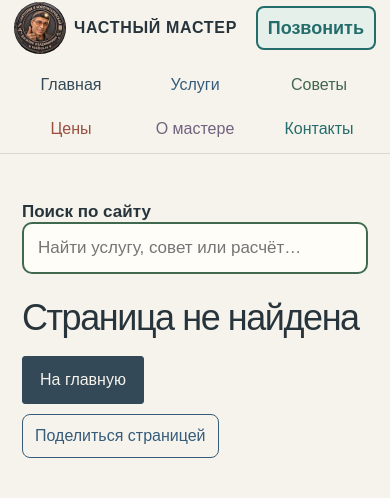
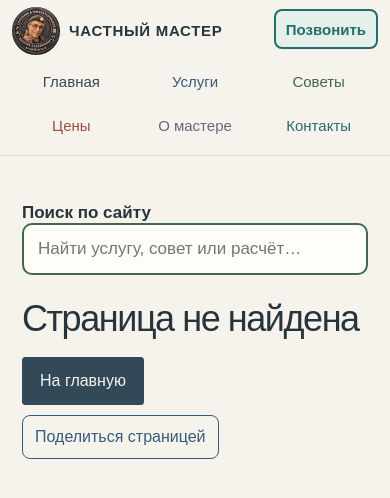
Before and after one commit to Vasiliili/vasilico-site, a website: page index.html in a window 390 px wide. Drawn offline with Linux system fonts and the light colour scheme.

Commit message:
Fix mobile header navigation and article typography

```diff
--- a/style.css
+++ b/style.css
@@ -205,3 +205,79 @@ body{font-size:18px}.inner{--accent:inherit}.lede,.card p,.step p{font-size:18px
 
 /* Инструменты мастера: общие карточки и компактные ссылки в статьях. */
 .tools-grid,.tool-mini-grid{display:grid;grid-template-columns:repeat(auto-fit,minmax(min(100%,210px),1fr));gap:16px}.tool-card{padding:18px;min-width:0}.tool-card h2{font-size:1.2rem}.tool-images{display:flex;gap:8px;align-items:center}.tool-photo{display:block;flex:1;min-width:0}.tool-photo img{display:block;width:100%;height:180px;object-fit:contain;background:#f7f5ef}.tool-mini-grid{grid-template-columns:repeat(auto-fit,minmax(min(100%,145px),1fr));gap:12px}.tool-mini{display:flex;flex-direction:column;gap:6px;padding:10px;border:1px solid #c8c5bc;border-radius:10px;color:inherit;text-decoration:underline}.tool-mini img{display:block;width:100%;height:110px;object-fit:contain}.tool-mini span{font-size:.95rem}.tool-related h3{margin-top:1em}
+
+
+/* Mobile layout safeguard: full six-link navigation on every static article. */
+@media (max-width:1000px){
+  :root{--header:156px}
+  body>header{
+    position:fixed;
+    top:0;left:0;right:0;
+    width:100%;
+    height:var(--header);
+    min-height:0;
+    display:flex;
+    flex-direction:column;
+    align-items:stretch;
+    justify-content:flex-start;
+    gap:0;
+    padding:5px 12px 4px;
+    overflow:visible;
+  }
+  body>header>.brand{
+    flex:0 0 52px;
+    width:calc(100% - 112px);
+    min-width:0;
+    height:52px;
+    min-height:0;
+    margin:0;
+    display:flex;
+    align-items:center;
+    gap:9px;
+  }
+  body>header>.brand span{font-size:15px;line-height:1.2;overflow-wrap:normal}
+  body>header>.brand .brand-logo{width:48px;height:48px;flex:0 0 48px}
+  body>header>.header-call{
+    position:absolute;
+    top:9px;right:12px;
+    min-height:40px;
+    padding:7px 10px;
+    font-size:15px;
+  }
+  body>header>nav{
+    flex:0 0 auto;
+    width:100%;
+    min-width:0;
+    height:88px;
+    margin:3px 0 0;
+    padding:0;
+    display:grid;
+    grid-template-columns:repeat(3,minmax(0,1fr));
+    grid-template-rows:repeat(2,44px);
+    column-gap:5px;
+    row-gap:0;
+    align-items:stretch;
+    justify-content:stretch;
+  }
+  body>header>nav>a{
+    display:flex;
+    min-width:0;
+    min-height:44px;
+    padding:6px 2px;
+    align-items:center;
+    justify-content:center;
+    text-align:center;
+    font-size:15px!important;
+    line-height:1.2;
+    white-space:normal;
+  }
+  body>main{padding-top:var(--header)}
+  .article .section-title{font-size:clamp(30px,8vw,38px);line-height:1.13;letter-spacing:-.035em;overflow-wrap:break-word}
+  .article{min-width:0}
+  .inner{min-width:0}
+}
+@media (max-width:360px){
+  body>header>nav>a{font-size:14px!important}
+  body>header>.brand span{font-size:13px}
+  .article .section-title{font-size:29px}
+}
```
